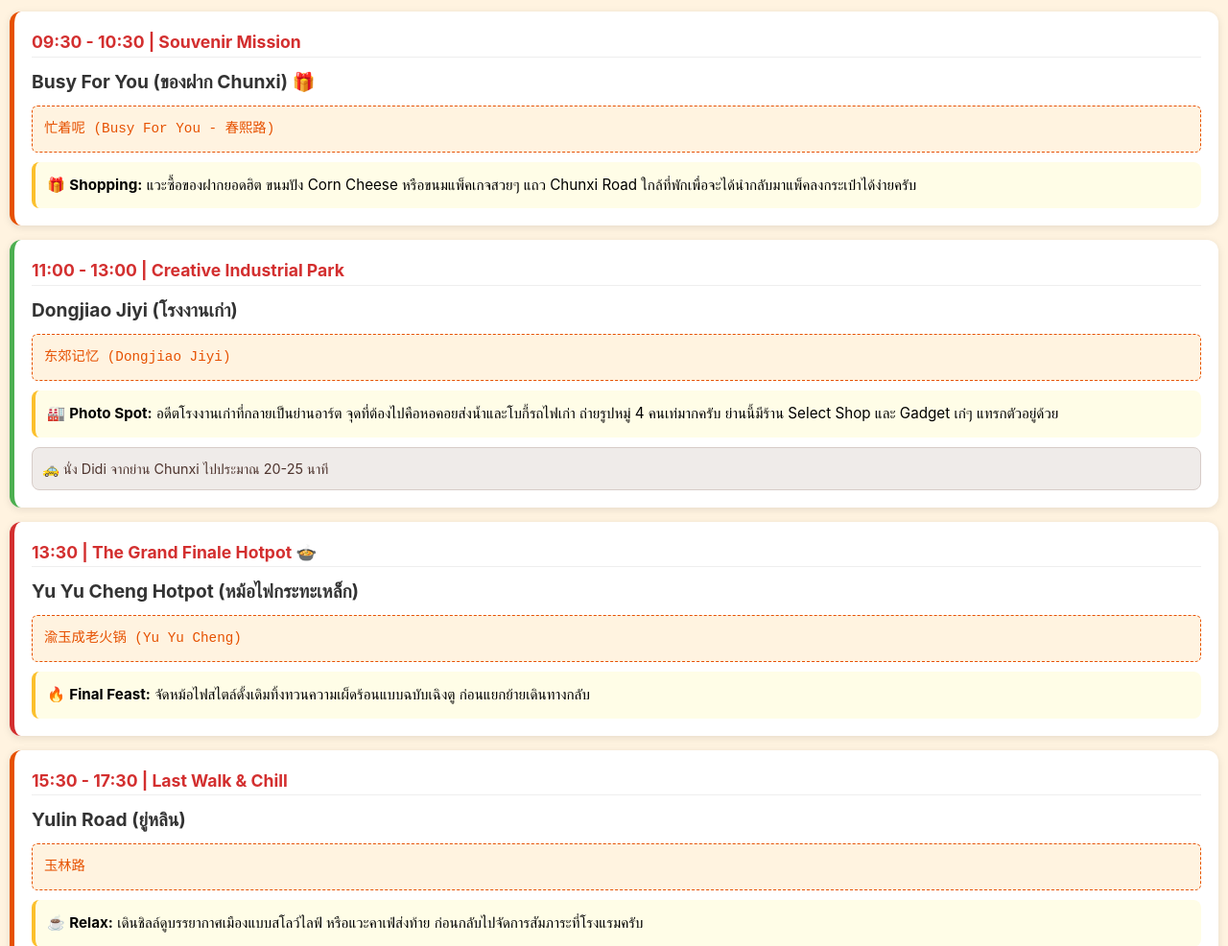
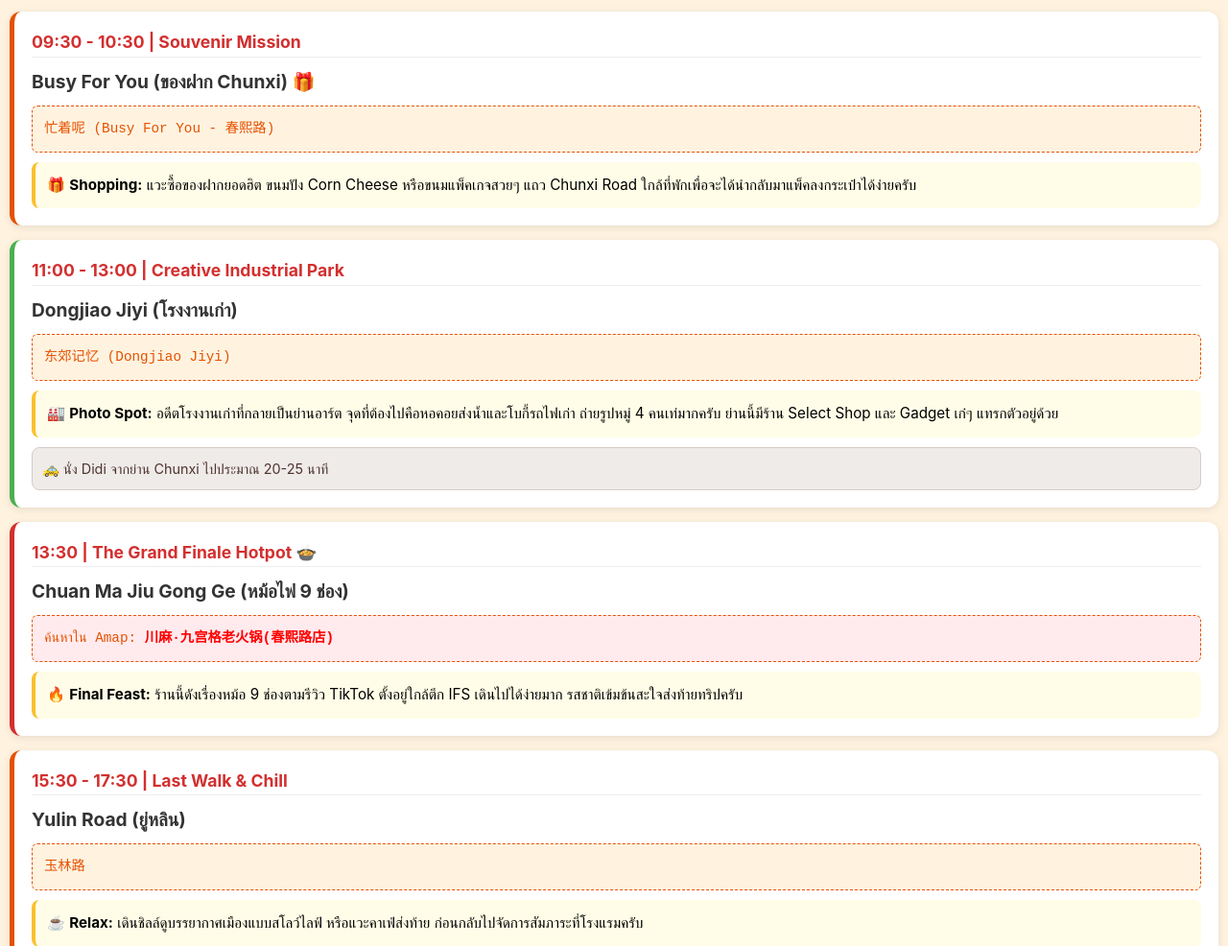
Before and after one commit to BtbMiner/chengdu-plan, a plain HTML site: page day4.html in a window 1280 px wide. Shown: the part 114-1100 px from the top of the page at 96% size. Drawn offline with Linux system fonts and the light colour scheme.

Commit message:
Change hotpot restaurant and update description
Updated dining details for the Grand Finale Hotpot.

```diff
--- a/day4.html
+++ b/day4.html
@@ -46,10 +46,12 @@
 
     <div class="card" style="border-left-color: #d32f2f;">
         <span class="time">13:30 | The Grand Finale Hotpot 🍲</span>
-        <span class="place-th">Yu Yu Cheng Hotpot (หม้อไฟกระทะเหล็ก)</span>
-        <div class="cn-box">渝玉成老火锅 (Yu Yu Cheng)</div>
+        <span class="place-th">Chuan Ma Jiu Gong Ge (หม้อไฟ 9 ช่อง)</span>
+        <div class="cn-box" style="background: #ffebee;">
+            ค้นหาใน Amap: <b style="color:red;">川麻·九宫格老火锅(春熙路店)</b>
+        </div>
         <div class="tip-box">
-            🔥 <b>Final Feast:</b> จัดหม้อไฟสไตล์ดั้งเดิมทิ้งทวนความเผ็ดร้อนแบบฉบับเฉิงตู ก่อนแยกย้ายเดินทางกลับ
+            🔥 <b>Final Feast:</b> ร้านนี้ดังเรื่องหม้อ 9 ช่องตามรีวิว TikTok ตั้งอยู่ใกล้ตึก IFS เดินไปได้ง่ายมาก รสชาติเข้มข้นสะใจส่งท้ายทริปครับ
         </div>
     </div>
 
```
